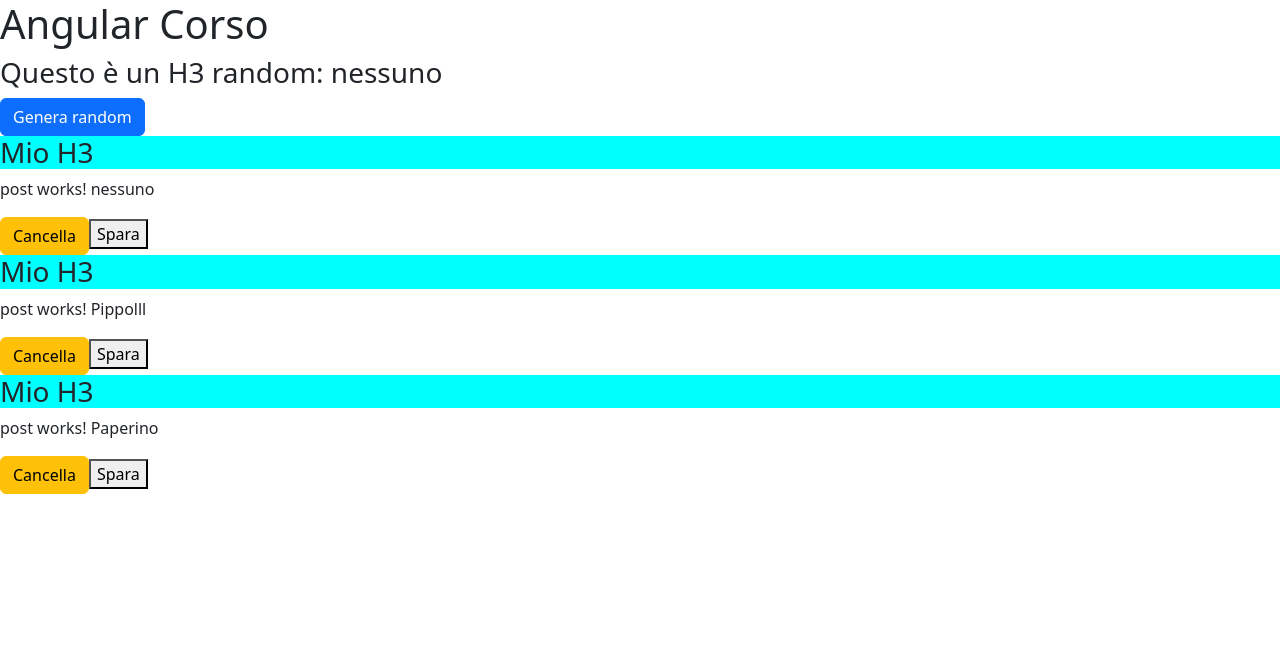
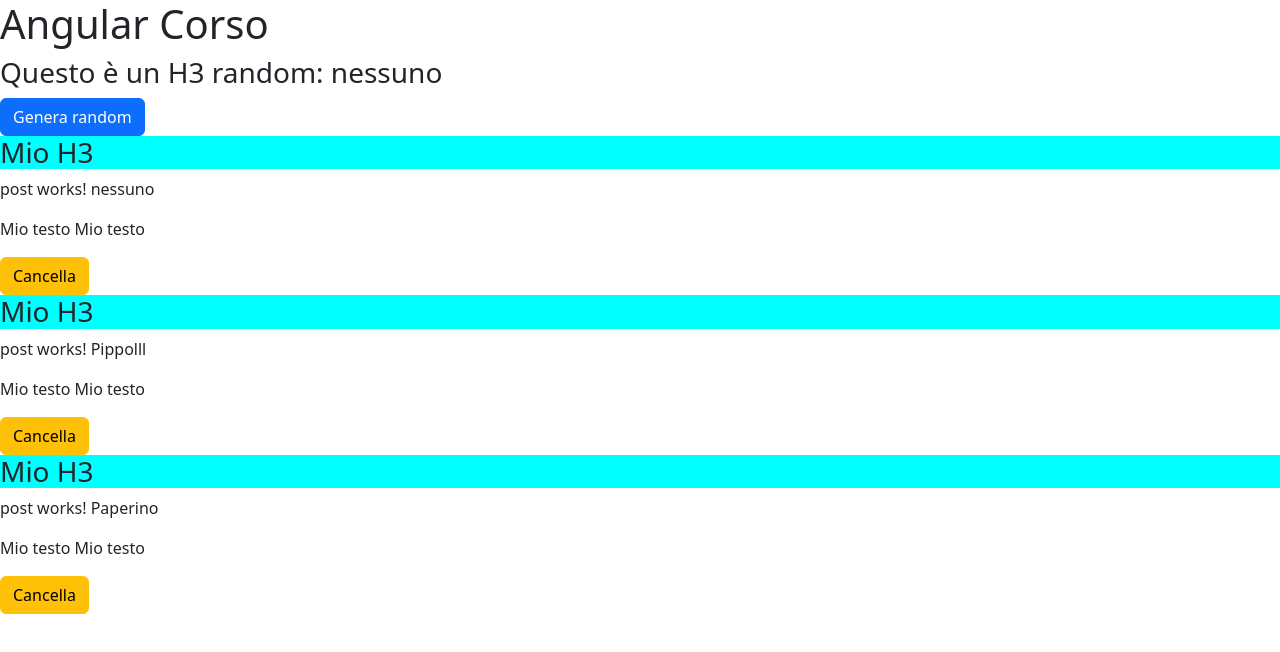
Before and after one commit to ironmanromeo/angular-corso, an Angular app: page / in a window 1280 px wide. Shown: the top 652 px of the page. Built offline with nearby package versions, Linux system fonts and the light colour scheme.

Commit message:
Lezione 5 - Allineamento

```diff
--- a/src/app/post/post.component.html
+++ b/src/app/post/post.component.html
@@ -1,16 +1,9 @@
 <h3>Mio H3</h3>
 
 <p>post works! {{ titolo }}</p>
+<p>Mio testo {{ testo }}</p>
 
-<button
-    (click)="onCancella()"
-    class="btn btn-warning"
->
+
+<button (click)="onCancella()" class="btn btn-warning">
     Cancella
 </button>
-
-<button
-title="MioBotton"
-(click)="onSpara($event)">
-Spara
-</button>
--- a/src/app/post/post.component.ts
+++ b/src/app/post/post.component.ts
@@ -16,6 +16,8 @@ export class PostComponent {
 
   @Input("ti") titolo = "Mio titolo"
 
+  testo = "Mio testo"
+
   @Output() generaEvento = new EventEmitter<string>()
 
   constructor() { }
```
